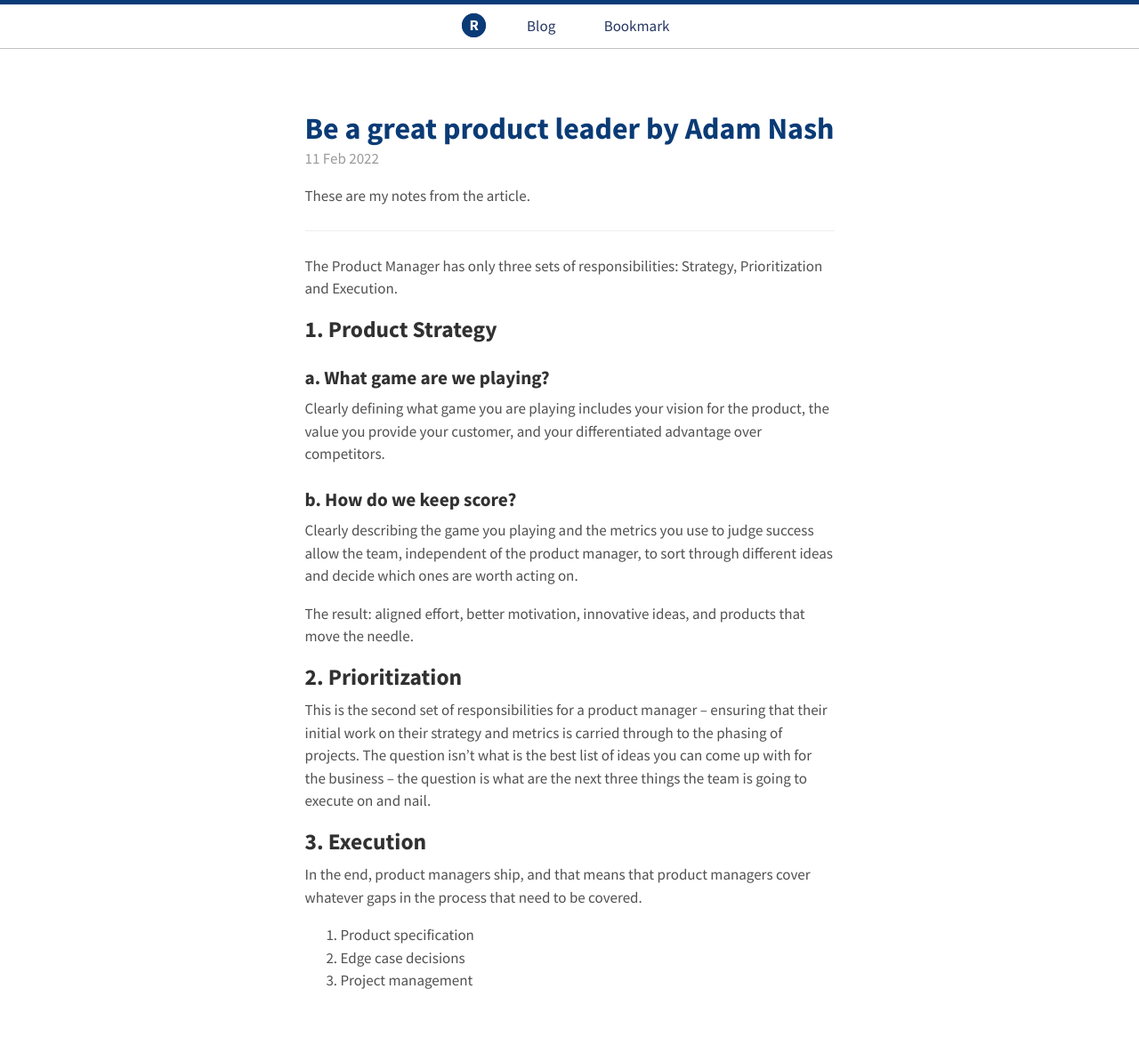
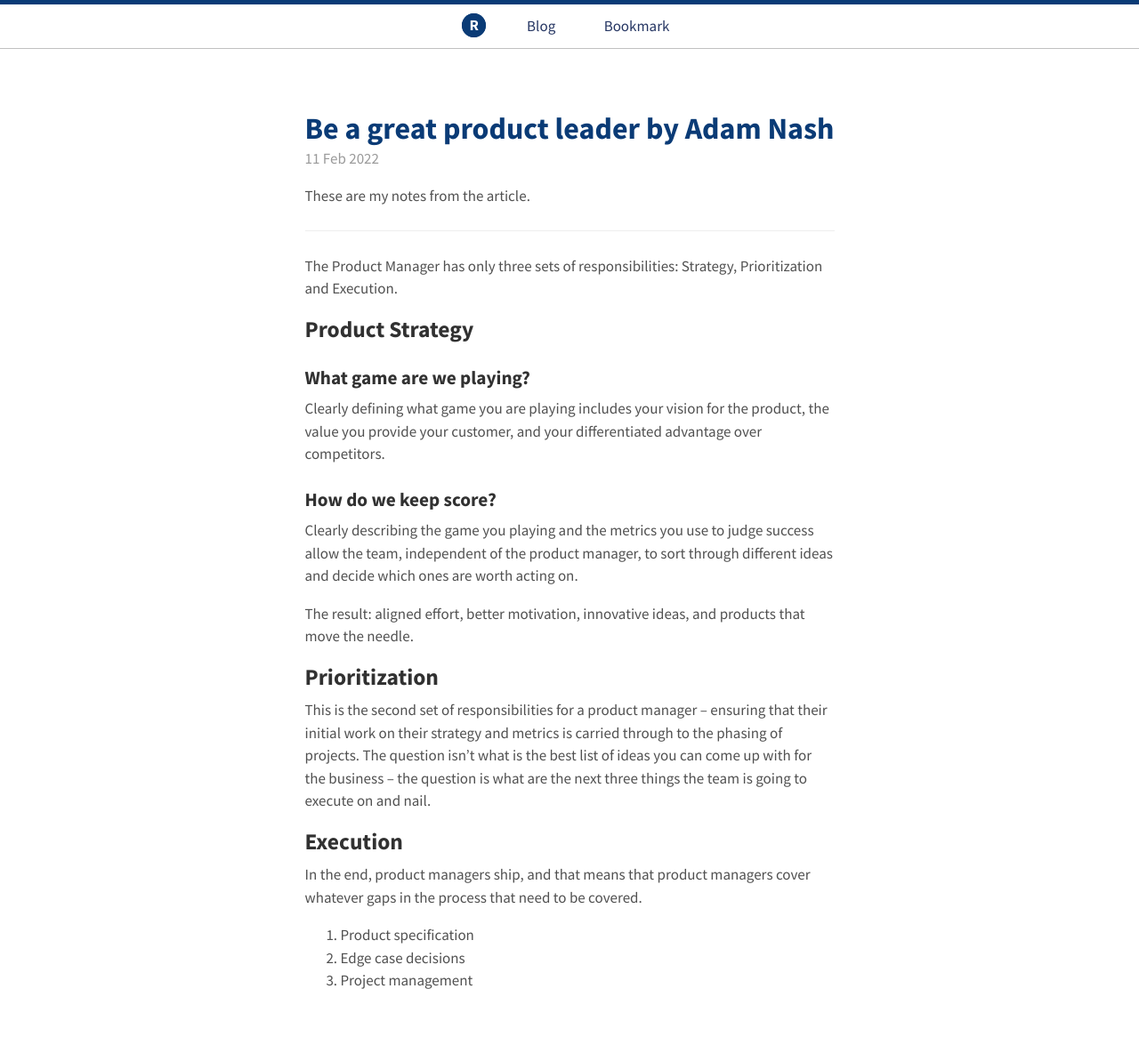
Before and after one commit to rohitgupta61/myblog, a Jekyll site: the page built from blog/_posts/2022-02-11-summary_productleader.md, in a window 1280 px wide. Shown: the whole page at 89% size. Built offline with Jekyll 4.4.1, drawn with Linux system fonts in a browser that asks for light colours.

Commit message:
Update 2022-02-11-summary_productleader.md

```diff
--- a/blog/_posts/2022-02-11-summary_productleader.md
+++ b/blog/_posts/2022-02-11-summary_productleader.md
@@ -10,23 +10,23 @@ These are my notes from the article.
 
 The Product Manager has only three sets of responsibilities: Strategy, Prioritization and Execution.
 
-## 1. Product Strategy
+## Product Strategy
 
-### a. What game are we playing?
+### What game are we playing?
 
 Clearly defining what game you are playing includes your vision for the product, the value you provide your customer, and your differentiated advantage over competitors.
 
-### b. How do we keep score?
+### How do we keep score?
 
 Clearly describing the game you playing and the metrics you use to judge success allow the team, independent of the product manager, to sort through different ideas and decide which ones are worth acting on.
 
 The result: aligned effort, better motivation, innovative ideas, and products that move the needle.
 
-## 2. Prioritization
+## Prioritization
 This is the second set of responsibilities for a product manager – ensuring that their initial work on their strategy and metrics is carried through to the phasing of projects.
 The question isn’t what is the best list of ideas you can come up with for the business – the question is what are the next three things the team is going to execute on and nail.
 
-## 3. Execution
+## Execution
 
 In the end, product managers ship, and that means that product managers cover whatever gaps in the process that need to be covered.
 1. Product specification
```
